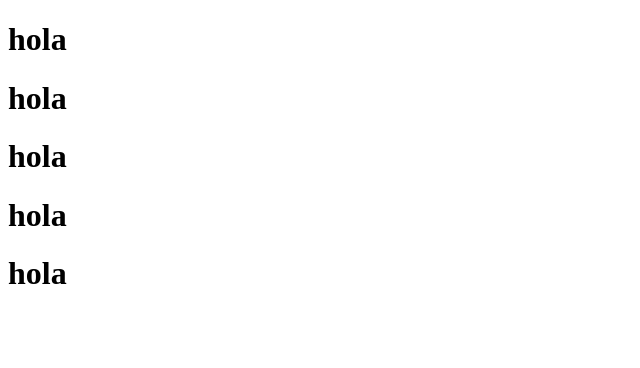
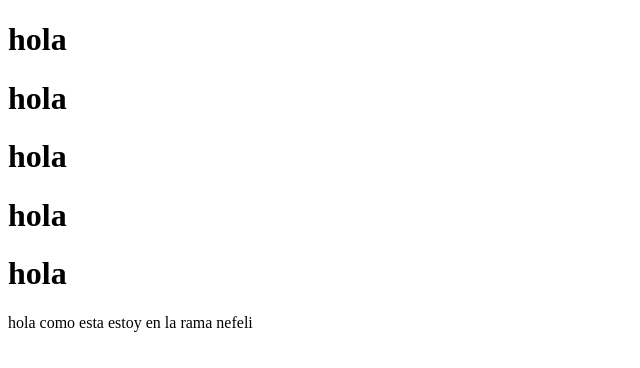
Before and after one commit to CodigoTec/hola, a plain HTML site: page index.html in a window 1280 px wide. Shown: the whole page, without its empty margins (0-640 px from the left). Drawn offline with Linux system fonts and the light colour scheme.

Commit message:
creando ramas

```diff
--- a/index.html
+++ b/index.html
@@ -12,5 +12,6 @@
     <h1>hola</h1>
     <h1>hola</h1>
     <h1>hola</h1>
+    <section>hola como esta estoy en la rama nefeli</section>
 </body>
 </html>
```
